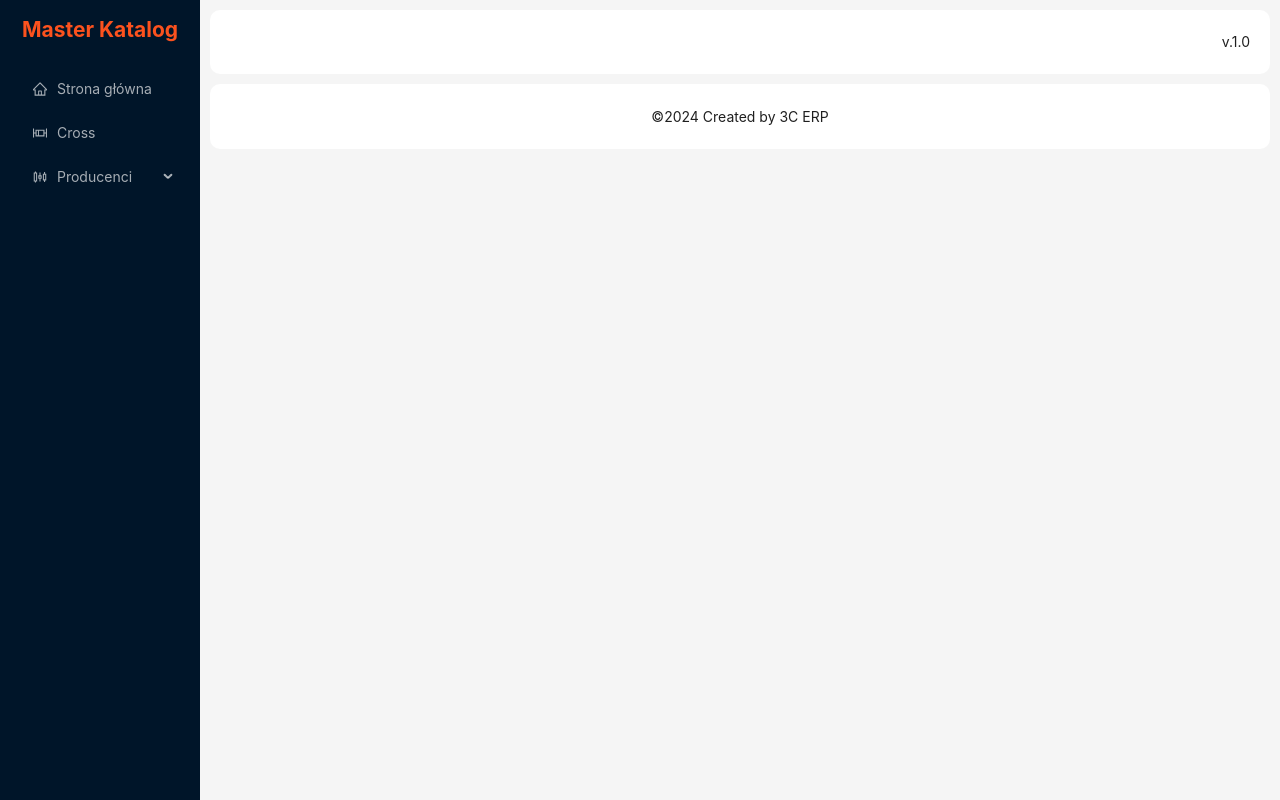
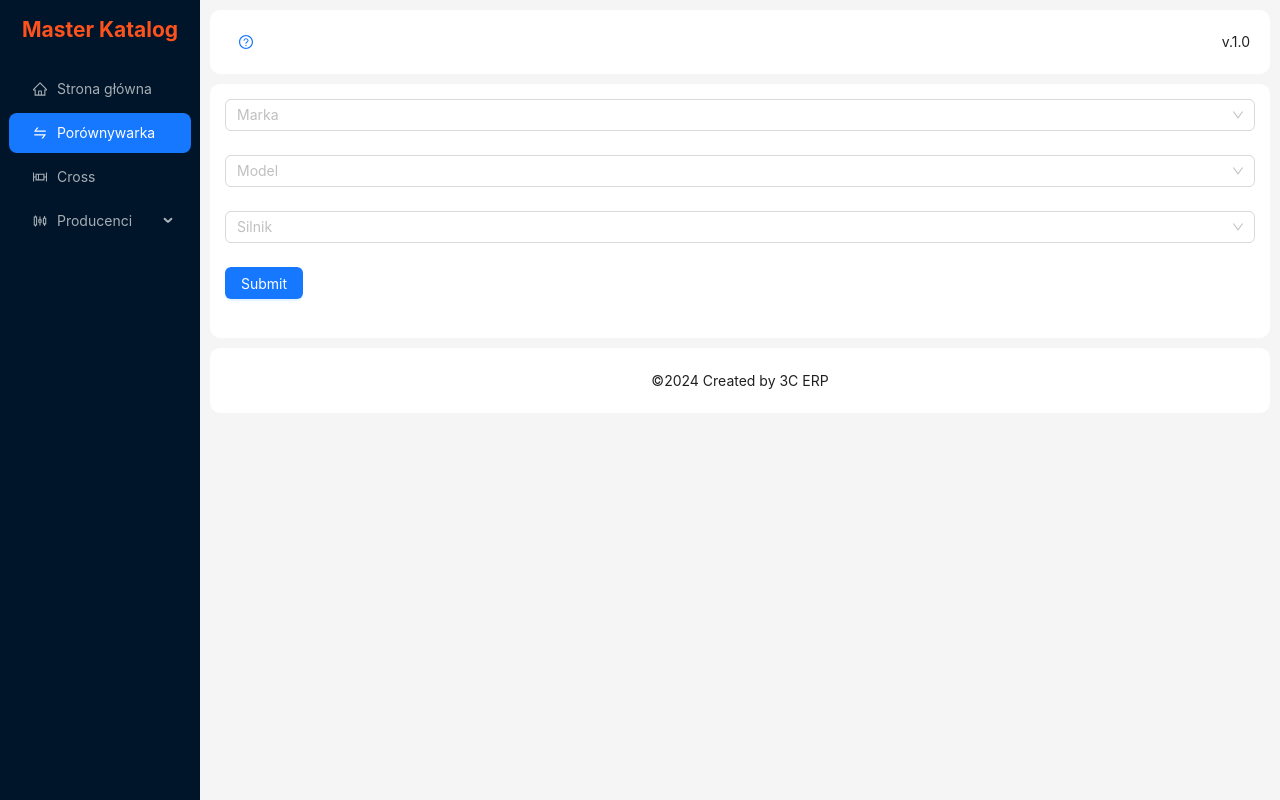
Before and after one commit to dawid-polak/master-catalog, a React (Vite) app: page /comparisonEngine in a window 1280 px wide. Built offline with nearby package versions, Linux system fonts and the light colour scheme.

Commit message:
feat(ComparisonEngine): creation of a form which applies data on the basis of queries

```diff
--- a/src/App.jsx
+++ b/src/App.jsx
@@ -15,6 +15,7 @@ import Producent from "./components/template/Producent";
 import FindItem from "./pages/FindItem";
 import Home from "./pages/Home";
 import Cross from "./pages/Cross";
+import ComparisonEngine from "./pages/ComparisonEngine";
 
 function App() {
      const {
@@ -54,6 +55,10 @@ function App() {
                                         path="/producent/:producentId"
                                         element={<Producent />}
                                    />
+                                   <Route
+                                        path="/comparisonEngine"
+                                        element={<ComparisonEngine />}
+                                   />
                               </Routes>
                               <Footer
                                    style={{
--- a/src/assets/scss/UI/Header.scss
+++ b/src/assets/scss/UI/Header.scss
@@ -1,5 +1,6 @@
 .header {
      padding: 0px 20px;
      display: flex;
-     justify-content: end;
+     justify-content: space-between;
+     align-items: center;
 }
--- /dev/null
+++ b/src/assets/scss/comparisonEngine/ComparisonEngine.scss
@@ -0,0 +1,8 @@
+.comparison-engine {
+     .form {
+          background-color: #fff;
+          padding: 15px;
+          margin: 10px 0px;
+          border-radius: 10px;
+     }
+}
--- a/src/components/Menu.jsx
+++ b/src/components/Menu.jsx
@@ -9,6 +9,10 @@ export default function Menu() {
                     <ul>
                          <Link to="/" className="hyperlink">
                               Strona Główna
+                         </Link>
+
+                         <Link to="/comparisonEngine" className="hyperlink">
+                              Porównywarka
                          </Link>
 
                          <Link to="/findItem" className="hyperlink">
--- a/src/components/UI/HeaderUi.jsx
+++ b/src/components/UI/HeaderUi.jsx
@@ -1,13 +1,33 @@
-import { Layout, theme } from "antd";
+import { Layout, theme, Button, Tooltip, Modal, Alert } from "antd";
+import { QuestionCircleOutlined } from "@ant-design/icons";
 
 const { Header } = Layout;
 
-import '../../assets/scss/UI/Header.scss'
+import "../../assets/scss/UI/Header.scss";
 
 export default function HeaderUi() {
      const {
           token: { colorBgContainer },
      } = theme.useToken();
+
+     const infoModal = () => {
+          Modal.info({
+               title: "Wyjaśnie widoku",
+               content: (
+                    <div>
+                         <Alert
+                              type="info"
+                              message="Jesteś na stronie głównej. W miarę rozwoju aplikacji będą pojawiać się tutaj dodatkowe widgets. Póki co znajdziesz tutaj widget: Wyszukaj apliakcje. Ma on na celu wyszukanie cześci na podstawie Marki Modelu i Silnika. Wszystkie dane  są odzwiercedleniem bazdy danych. Jeśli tutaj czegoś brakuje to znaczy, ze w bazie równiez."
+                         />
+                         <Alert
+                              style={{ margin: "10px 0px" }}
+                              type="warning"
+                              message="Uwaga! W widget 'Wyszukaj Aplikacje' selecty zwracają wszystkie mozliwe opcje oprócz wartości null"
+                         />
+                    </div>
+               ),
+          });
+     };
 
      return (
           <Header
@@ -17,6 +37,18 @@ export default function HeaderUi() {
                }}
                className="header"
           >
+               <Tooltip
+                    placement="bottomLeft"
+                    title="Jak się poruszać po tym widoku?"
+                    color="blue"
+               >
+                    <Button
+                         icon={<QuestionCircleOutlined />}
+                         type="link"
+                         onClick={() => infoModal()}
+                    ></Button>
+               </Tooltip>
+
                <div>v.1.0</div>
           </Header>
      );
--- a/src/components/UI/SiderUi.jsx
+++ b/src/components/UI/SiderUi.jsx
@@ -4,9 +4,9 @@ import {
      SlidersOutlined,
      BoxPlotOutlined,
      HomeOutlined,
+     SwapOutlined
 } from "@ant-design/icons";
 import { useNavigate, useLocation } from "react-router-dom";
-import { useEffect } from "react";
 
 const { Sider } = Layout;
 
@@ -21,6 +21,11 @@ export default function SiderUi() {
                key: "/",
                label: "Strona główna",
                icon: <HomeOutlined />,
+          },
+          {
+               key: '/comparisonEngine',
+               label: 'Porównywarka',
+               icon: <SwapOutlined />
           },
           {
                key: "/cross",
--- /dev/null
+++ b/src/components/comparisonEngine/Form.jsx
@@ -0,0 +1,128 @@
+import { useRef, useState } from "react";
+
+import { Button, Checkbox, Form, Input, message, Select } from "antd";
+
+import getDataQuery from "../../assets/composables/getDataQuery";
+
+export default function ComparisonEngineForm({ setDataForm, dataForm }) {
+     const [dataOptions, setDataOptions] = useState({
+          brandOptions: null,
+          modelOptions: null,
+          engineOptions: null,
+     });
+
+     const submitRef = useRef(null);
+
+     const rules = {
+          required: {
+               required: true,
+               message: "Uzupełnij te pole",
+          },
+     };
+
+     const mappingDataDb = {
+          brandOptions: "Brand",
+          modelOptions: "TD_Model",
+          engineOptions: "TD_Engine",
+     };
+
+     const sqlQueries = {
+          brandOptions: "SELECT DISTINCT Brand FROM CROSS_DRZEWKO",
+          modelOptions: `SELECT DISTINCT TD_Model FROM CROSS_DRZEWKO WHERE Brand = '${dataForm.brand}'`,
+          engineOptions: `SELECT DISTINCT TD_Engine FROM CROSS_DRZEWKO WHERE Brand = '${
+               dataForm.brand
+          }'${
+               dataForm.model ? " AND TD_Model = " + `'${dataForm.model}'` : ""
+          }`,
+     };
+
+     const initialValues = {
+          brand: dataForm.brand,
+          model: dataForm.model,
+          engine: dataForm.engine,
+     };
+
+     async function getOptions(id) {
+          if (!dataForm.brand && id !== "brandOptions") {
+               submitRef.current.click();
+
+               return;
+          }
+
+          const data = await getDataQuery(sqlQueries[id]);
+
+          let options = [];
+
+          if (data) {
+               data.forEach((item) => {
+                    options.push({
+                         label: item[mappingDataDb[id]],
+                         value: item[mappingDataDb[id]],
+                    });
+               });
+
+               setDataOptions((prevDataOptions) => {
+                    return {
+                         ...prevDataOptions,
+                         [id]: options,
+                    };
+               });
+          }
+     }
+
+     function filterSort(optionA, optionB) {
+          return (optionA?.label ?? "")
+               .toLowerCase()
+               .localeCompare((optionB?.label ?? "").toLowerCase());
+     }
+
+     return (
+          <div>
+               <Form initialValues={initialValues}>
+                    <Form.Item rules={[rules.required]} name="brand">
+                         <Select
+                              showSearch
+                              placeholder="Marka"
+                              allowClear
+                              filterSort={(a, b) => filterSort(a, b)}
+                              options={dataOptions.brandOptions}
+                              onFocus={() => getOptions("brandOptions")}
+                              onChange={(e) => setDataForm("brand", e)}
+                         />
+                    </Form.Item>
+                    <Form.Item name="model">
+                         <Select
+                              showSearch
+                              placeholder="Model"
+                              allowClear
+                              filterSort={(a, b) => filterSort(a, b)}
+                              options={dataOptions.modelOptions}
+                              onFocus={() => getOptions("modelOptions")}
+                              onChange={(e) => setDataForm("model", e)}
+                         />
+                    </Form.Item>
+                    <Form.Item name="engine">
+                         <Select
+                              showSearch
+                              placeholder="Silnik"
+                              allowClear
+                              filterSort={(a, b) => filterSort(a, b)}
+                              options={dataOptions.engineOptions}
+                              onFocus={() => getOptions("engineOptions")}
+                              onChange={(e) => setDataForm("engine", e)}
+                         />
+                    </Form.Item>
+
+                    <Form.Item>
+                         <Button
+                              ref={submitRef}
+                              type="primary"
+                              htmlType="submit"
+                         >
+                              Submit
+                         </Button>
+                    </Form.Item>
+               </Form>
+          </div>
+     );
+}
--- a/src/components/cross/Form.jsx
+++ b/src/components/cross/Form.jsx
@@ -49,7 +49,7 @@ export default function Form({
      }
 
      function createDataForm() {
-          arrangement.forEach((item, index) => {
+          arrangement.forEach((item) => {
                setDataForm((prevDataForm) => {
                     return {
                          ...prevDataForm,
--- a/src/components/home/applicationSearchEngine/ResultsList.jsx
+++ b/src/components/home/applicationSearchEngine/ResultsList.jsx
@@ -1,6 +1,5 @@
 import { List, Button } from "antd";
 import DownloadFile from "../../DownloadFile";
-import { DownOutlined } from "@ant-design/icons";
 
 import "../../../assets/scss/home/ResultsList.scss";
 
--- a/src/components/home/applicationSearchEngine/SearchEngine.jsx
+++ b/src/components/home/applicationSearchEngine/SearchEngine.jsx
@@ -32,14 +32,14 @@ export default function SearchEngine({ submit, submitLoading }) {
      const sqlQueries = {
           // Option
           brand: "SELECT DISTINCT Brand FROM CROSS_DRZEWKO",
-          model: `SELECT DISTINCT Model FROM CROSS_DRZEWKO WHERE Brand = '${dataForm.brand}'`,
+          model: `SELECT DISTINCT TD_Model FROM CROSS_DRZEWKO WHERE Brand = '${dataForm.brand}'`,
           application: `SELECT DISTINCT TD_Engine FROM CROSS_DRZEWKO WHERE Brand = '${
                dataForm.brand
-          }'${dataForm.model ? " AND Model = " + `'${dataForm.model}'` : ""}`,
+          }'${dataForm.model ? " AND TD_Model = " + `'${dataForm.model}'` : ""}`,
           // Result form
-          dataBrand: `SELECT sku_sdt, sku_dba, sku_bd, sku_ebc, sku_brembo FROM CROSS_ALL_DATA WHERE Brand LIKE '${dataForm.brand}'`,
-          dataBrandModel: `SELECT sku_sdt, sku_dba, sku_bd, sku_ebc, sku_brembo FROM CROSS_ALL_DATA WHERE Brand LIKE '${dataForm.brand}' AND Model LIKE '${dataForm.model}'`,
-          dataBrandModelApplication: `SELECT sku_sdt, sku_dba, sku_bd, sku_ebc, sku_brembo FROM CROSS_ALL_DATA WHERE Brand LIKE '${dataForm.brand}' AND Model LIKE '${dataForm.model}' AND TD_Engine LIKE '${dataForm.application}'`,
+          dataBrand: `SELECT sku_sdt, sku_dba, sku_bd, sku_ebc, sku_brembo FROM CROSS_ALL_DATA_NEW WHERE Brand LIKE '${dataForm.brand}'`,
+          dataBrandModel: `SELECT sku_sdt, sku_dba, sku_bd, sku_ebc, sku_brembo FROM CROSS_ALL_DATA_NEW WHERE Brand LIKE '${dataForm.brand}' AND TD_Model LIKE '${dataForm.model}'`,
+          dataBrandModelApplication: `SELECT sku_sdt, sku_dba, sku_bd, sku_ebc, sku_brembo FROM CROSS_ALL_DATA_NEW WHERE Brand LIKE '${dataForm.brand}' AND TD_Model LIKE '${dataForm.model}' AND TD_Engine LIKE '${dataForm.application}'`,
      };
      const mappingData = {
           brand: "brands",
@@ -48,7 +48,7 @@ export default function SearchEngine({ submit, submitLoading }) {
      };
      const mappingDataDb = {
           brand: "Brand",
-          model: "Model",
+          model: "TD_Model",
           application: "TD_Engine",
      };
 
--- /dev/null
+++ b/src/pages/ComparisonEngine.jsx
@@ -0,0 +1,75 @@
+import { useState, useEffect } from "react";
+
+import { useSearchParams } from "react-router-dom";
+
+import ComparisonEngineForm from "../components/comparisonEngine/Form";
+
+import "../assets/scss/comparisonEngine/ComparisonEngine.scss";
+
+export default function ComparisonEngine() {
+     const [searchParams, setSearchParams] = useSearchParams();
+     const [dataForm, setDataForm] = useState({
+          brand: null,
+          model: null,
+          engine: null,
+     });
+
+     const handleSetDataForm = (key, updatedValue) => {
+          if (key === "brand") {
+               setDataForm(() => {
+                    return {
+                         model: null,
+                         engine: null,
+                         [key]: updatedValue,
+                    };
+               });
+          } else {
+               setDataForm((prevSetDataForm) => {
+                    return {
+                         ...prevSetDataForm,
+                         [key]: updatedValue,
+                    };
+               });
+          }
+     };
+
+     useEffect(() => {
+          let query = {};
+
+          for (const key in dataForm) {
+               if (dataForm[key]) {
+                    query = { ...query, [key]: dataForm[key] };
+               }
+          }
+
+          setSearchParams(query);
+     }, [dataForm]);
+
+     const setDataFormFromQueries = () => {
+          if (searchParams.size > 0) {
+               if (dataForm.brand || dataForm.model || dataForm.engine) return;
+
+               let dataFromQuery = {
+                    brand: searchParams.get("brand"),
+                    model: searchParams.get("model"),
+                    engine: searchParams.get("engine"),
+               };
+
+               setDataForm(dataFromQuery);
+          }
+     };
+
+     setDataFormFromQueries();
+     return (
+          <div className="comparison-engine">
+               <div className="form">
+                    <ComparisonEngineForm
+                         setDataForm={(key, updatedValue) =>
+                              handleSetDataForm(key, updatedValue)
+                         }
+                         dataForm={dataForm}
+                    />
+               </div>
+          </div>
+     );
+}
```
